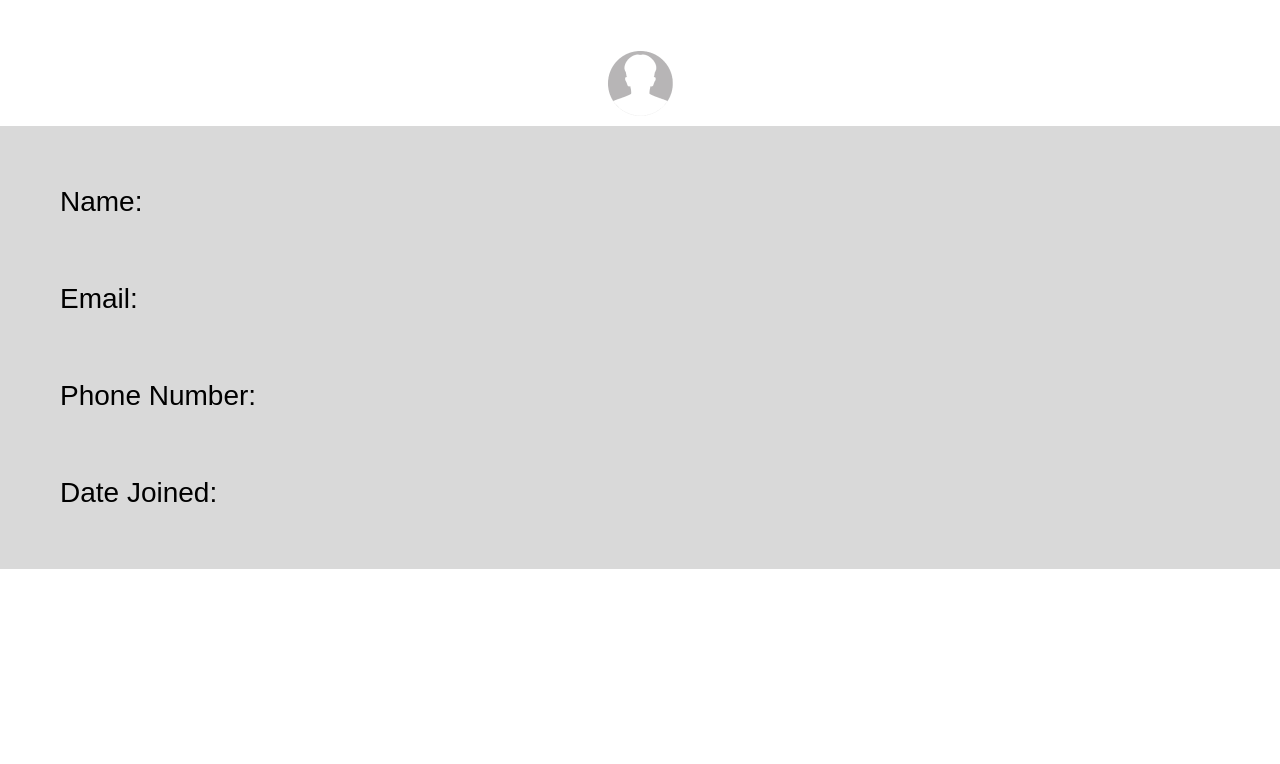
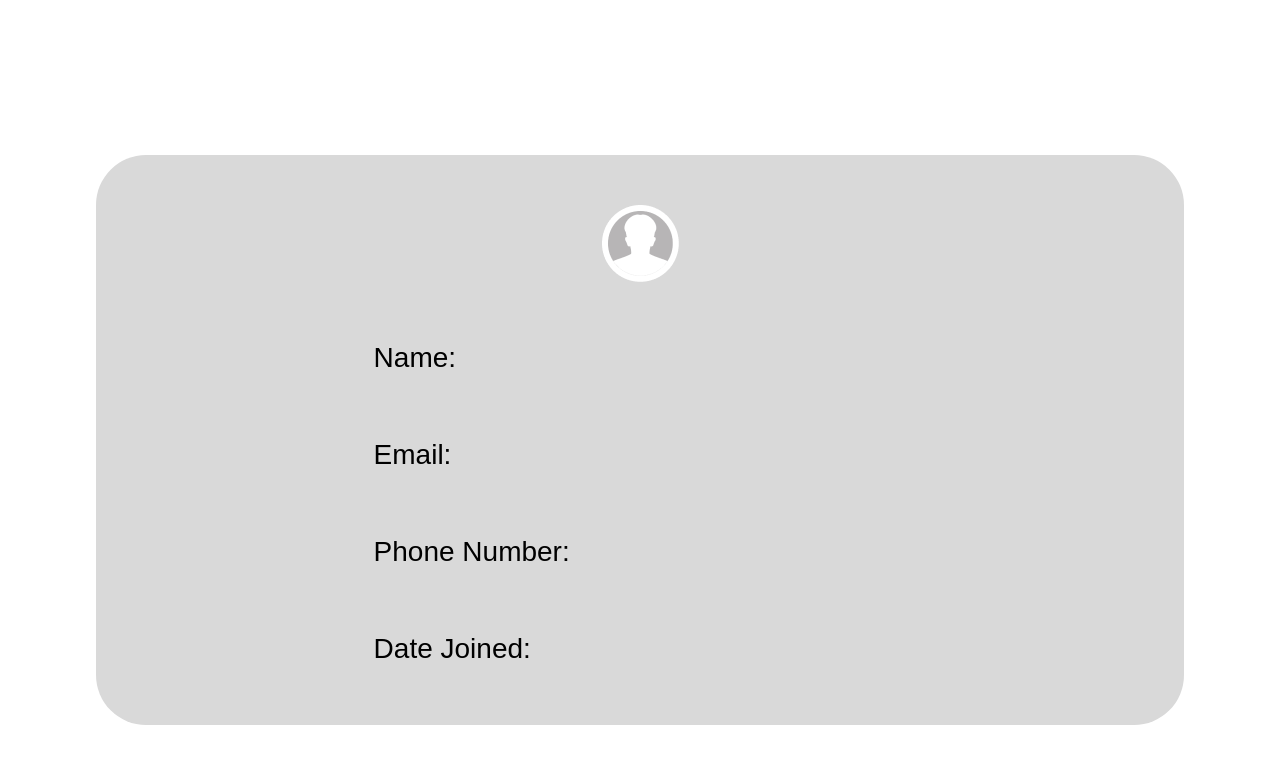
Before and after one commit to marwaoneis/taxi-app, a React (Create React App) app in the folder taxi-app-frontend/: page /passengerDashboard/profile in a window 1280 px wide. Shown: the top 764 px of the page. Built offline with nearby package versions, Linux system fonts and the light colour scheme; a web font is replaced by a local one.

Commit message:
Edited profile

```diff
--- a/taxi-app-frontend/src/components/Profile/Profile.jsx
+++ b/taxi-app-frontend/src/components/Profile/Profile.jsx
@@ -4,21 +4,22 @@ import "./style.css";
 
 const Profile = () => {
   return (
-    <div className="flex profile-container center column">
-      <div className="title-header white-text">
+    <div className="flex profile-container full-width full-height column">
+      <div className="profile-header white-text">
         <h1>My Profile</h1>
       </div>
-      <div className="flex">
-        <div className="profile-pic">
+      <div className="flex profile-bg center column gray-bg ">
+        <div className="profile-pic flex center">
           <img src={profile} alt="profile pic" />
         </div>
         <div className="rating"></div>
-      </div>
-      <div className="user-info flex column gray-bg full-width full-height">
-        <div className="user-name black-text">Name: </div>
-        <div className="email black-text">Email: </div>
-        <div className="phone-number black-text">Phone Number: </div>
-        <div className="date black-text">Date Joined: </div>
+
+        <div className="user-info flex column full-height">
+          <div className="user-name black-text">Name: </div>
+          <div className="email black-text">Email: </div>
+          <div className="phone-number black-text">Phone Number: </div>
+          <div className="date black-text">Date Joined: </div>
+        </div>
       </div>
     </div>
   );
--- a/taxi-app-frontend/src/components/Profile/style.css
+++ b/taxi-app-frontend/src/components/Profile/style.css
@@ -1,14 +1,20 @@
-.profile-container {
-  border-radius: 34px;
-}
-
-.title-header {
+.profile-header {
   font-size: 20px;
+  margin-left: 20px;
+  margin-bottom: 55px;
+  margin-top: 55px;
 }
 
 .profile-pic {
+  margin-top: 50px;
   width: 50%;
   height: 50%;
+}
+
+.profile-bg {
+  width: 85%;
+  border-radius: 50px;
+  align-self: center;
 }
 
 .user-name,
@@ -19,6 +25,7 @@
 }
 
 .user-info {
+  width: 60%;
   padding: 60px;
   gap: 65px;
 }
```
Also changed, not shown: taxi-app-frontend/src/styles/base.css (+9 -5 lines).
